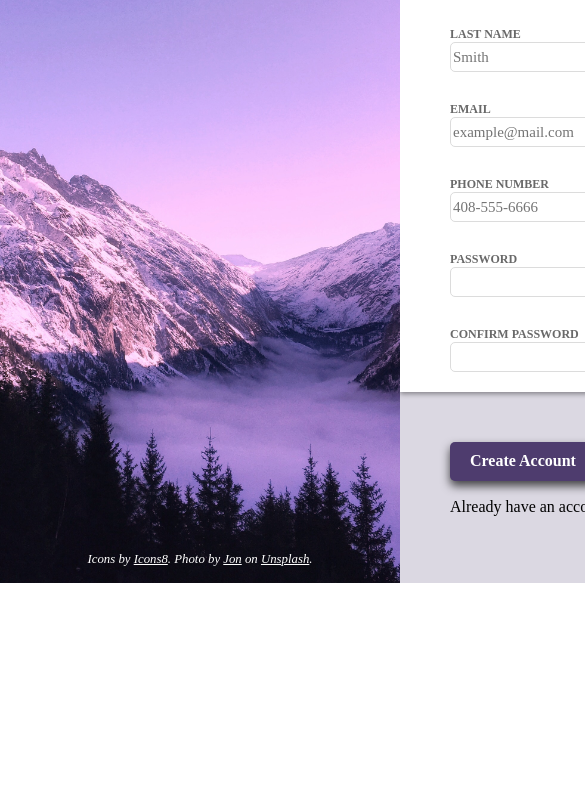
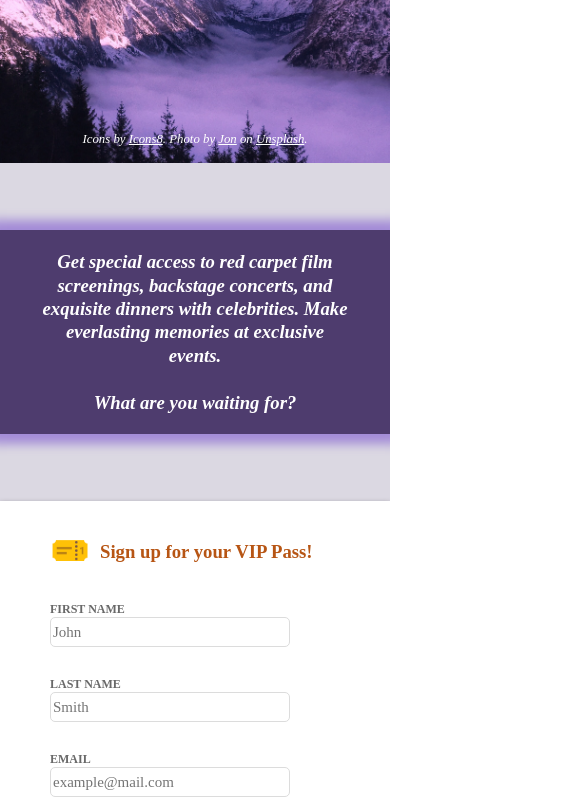
Before and after one commit to skharat8/sign-up-form, a website: page index.html in a window 390 px wide. Shown: the part 343-1149 px from the top of the page, 585 px wide, since content can reach past the window. Before the commit the page ends 926 px from the top, so only its background shows below. Drawn offline with nearby package versions, Linux system fonts and the light colour scheme.

Commit message:
Add minimal support for mobile

```diff
--- a/script.js
+++ b/script.js
@@ -53,8 +53,8 @@ function showCross(element) {
   element.style.setProperty("--before-element-color", "firebrick");
 }
 
-function checkPasswordMatch(e) {
-  if (e.target.value === pw.value) {
+function checkPasswordMatch() {
+  if (pwConfirm.value === pw.value) {
     pwConfirm.setCustomValidity("");
   } else {
     pwConfirm.setCustomValidity("Passwords don't match!");
--- a/styles.css
+++ b/styles.css
@@ -21,35 +21,22 @@ html {
 
 :root {
   --primary-color: #4e3c6e;
-  --dark-accent: #593d5f;
-  --dark-shade: #141122;
   --light-accent: #a38bd7;
   --light-shade: #eebefa;
-
-  --dark-accent-2: #d8862f;
-  --dark-shade-2: #b75514;
+  --secondary-color: #b75514;
 
   --before-element-color: firebrick;
 }
 
-/* :root {
-  --primary-color: #c964e9;
-  --dark-accent-2: #d8862f;
-  --dark-shade-2: #b75514;
-  --light-accent: #7519a5;
-  --light-shade: #a443cc;
-} */
-
 body {
   display: flex;
-  min-height: 100svh;
   font-size: 1.6rem;
 }
 
 header {
   flex: 1;
+  min-height: 100svh;
   position: relative;
-  min-width: 40rem;
   background-image: url(images/hero-banner.jpg);
   background-size: cover;
 
@@ -92,7 +79,6 @@ main {
   display: flex;
   flex-direction: column;
   background-color: rgb(219, 216, 226);
-  align-items: stretch;
 }
 
 button {
@@ -145,7 +131,7 @@ button:active {
   padding: 5rem;
 
   & a {
-    color: var(--dark-shade-2);
+    color: var(--secondary-color);
   }
 }
 
@@ -160,7 +146,7 @@ button:active {
 
 .details__form__title {
   display: flex;
-  color: var(--dark-shade-2);
+  color: var(--secondary-color);
   gap: 1rem;
 
   & img {
@@ -184,7 +170,6 @@ button:active {
     position: relative;
     display: flex;
     flex-direction: column;
-    flex-basis: 35%;
   }
 
   & label {
@@ -247,3 +232,19 @@ input[id="confirm-pw"]:valid:not(:placeholder-shown) + span::after {
 .pw-requirements p:first-child {
   text-decoration: underline;
 }
+
+/* Mobile Layout */
+@media (max-width: 1000px) {
+  body {
+    flex-direction: column;
+  }
+
+  header {
+    min-height: 60svh;
+    background-position: center 75%;
+  }
+
+  .details__description {
+    min-height: 40svh;
+  }
+}
```
